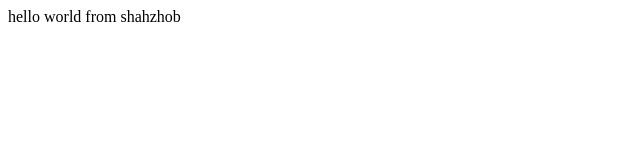
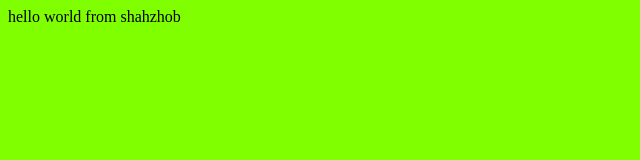
Before and after one commit to Shah-Zhob/Shah-Zhob.github.io, a plain HTML site: page index.html in a window 1280 px wide. Shown: the whole page, without its empty margins (0-640 px from the left). Drawn offline with Linux system fonts and the light colour scheme.

Commit message:
update style

```diff
--- a/styles/style.css
+++ b/styles/style.css
@@ -1,3 +1,3 @@
-.body {
-    background-color: brown;
+body{
+    background-color: chartreuse;
 }
```
